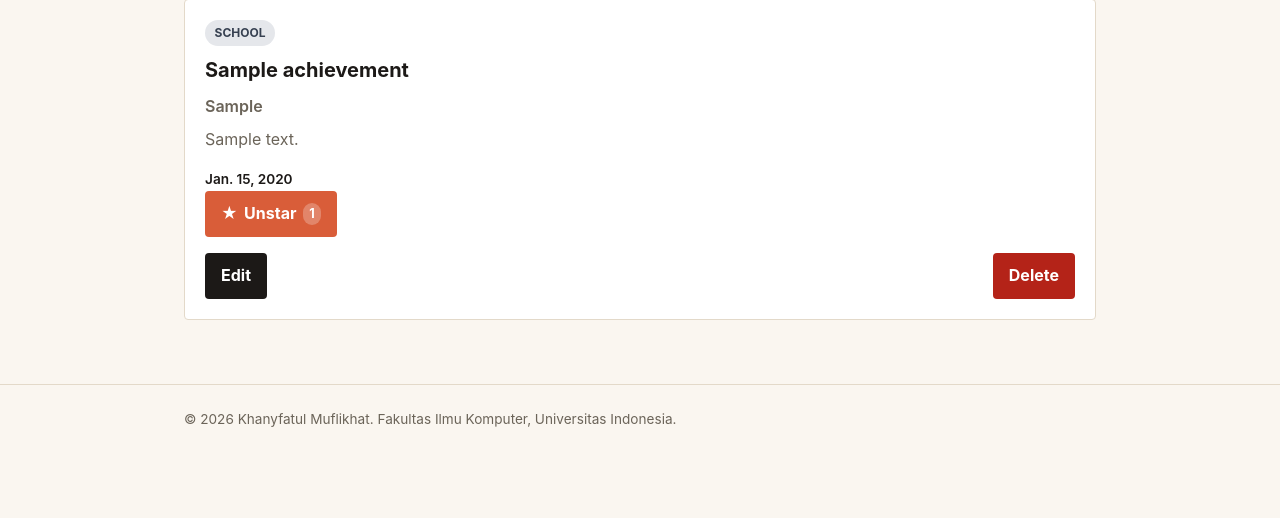
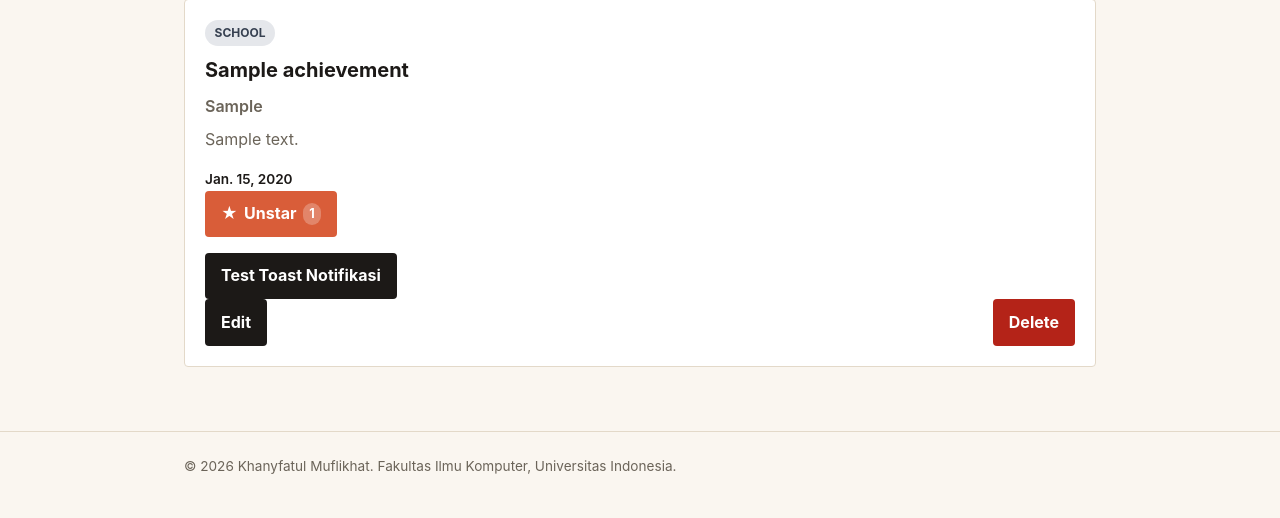
Before and after one commit to KhanyfatulMuflikhat/myportofolio, a Django app: page /achievement/ in a window 1280 px wide. Shown: the part 282-800 px from the top of the page. Run offline with Django 5.2, Linux system fonts and the light colour scheme; a user stored in the database is signed in; tables that the repository leaves empty hold one stand-in row (values such as "Sample post").

Commit message:
test: add temporary toast trigger button for manual verification

```diff
--- a/templates/achievement.html
+++ b/templates/achievement.html
@@ -41,6 +41,9 @@
                             {% include "components/achievement_star.html" with achievement=achievement %}
                             {% if user.is_superuser %}
                                 <div class="project-card-actions">
+                                    <button class="button button-secondary" onclick="showToast('Notifikasi Sistem', 'Achievement berhasil dimuat!', 'success')">
+                                        Test Toast Notifikasi
+                                    </button>
                                     <div class="project-actions">
                                         <a href="{% url 'main:update_achievement' achievement.id %}" class="button button-secondary">Edit</a>
                                         {% include "components/achievement_delete_modal.html" with achievement=achievement %}
--- a/templates/base.html
+++ b/templates/base.html
@@ -56,5 +56,6 @@
         });
     </script>
     {% endif %}
+    {% include 'components/toast.html' %}
 </body>
 </html>
```
